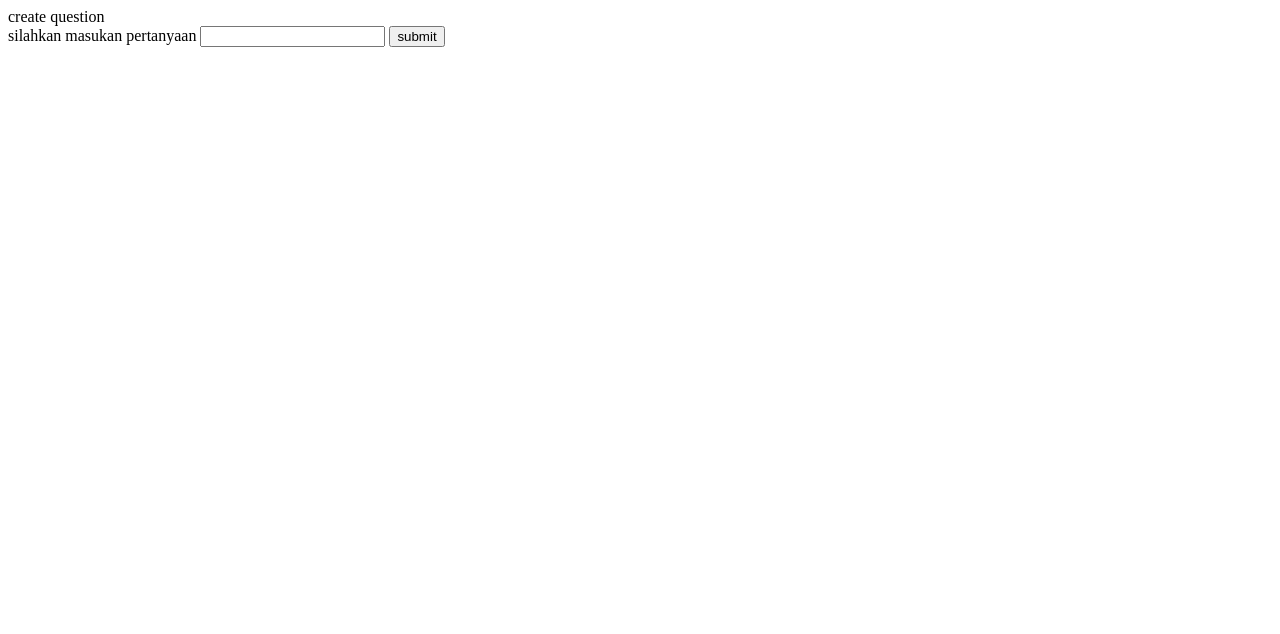
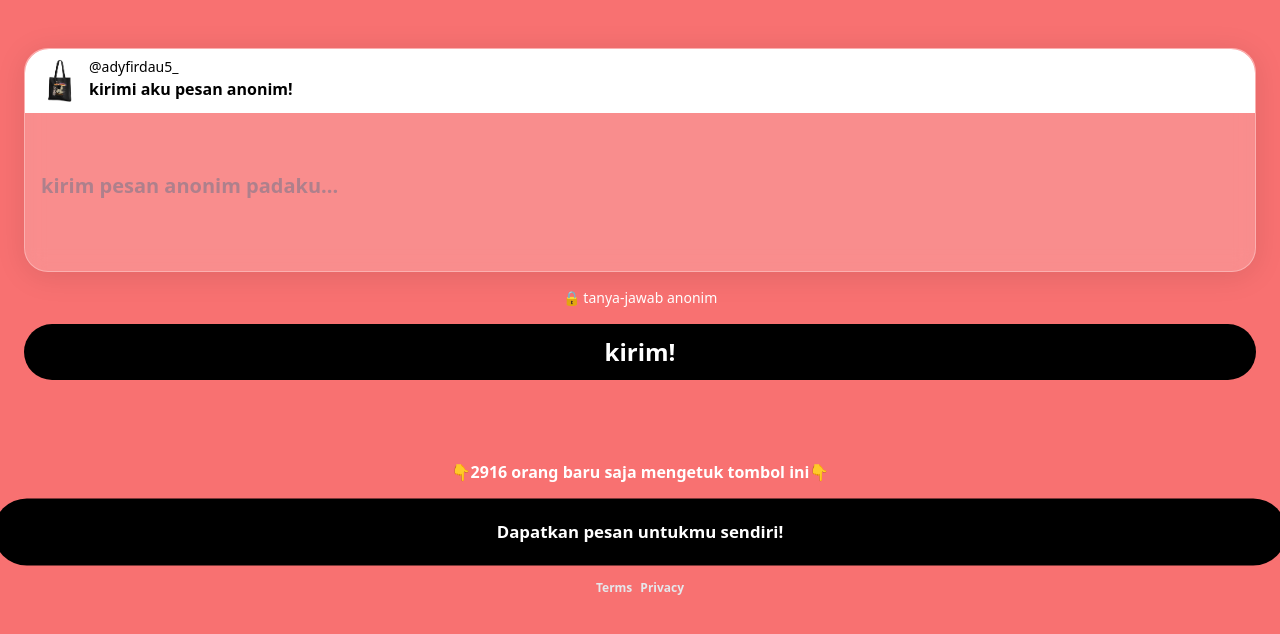
Before and after one commit to adyfp24/golang-ngl-clone, a plain HTML site: page internal/views/create-question.html in a window 1280 px wide. Drawn offline with nearby package versions, Linux system fonts and the light colour scheme.

Commit message:
feat: ui for send message

```diff
--- a/internal/views/create-question.html
+++ b/internal/views/create-question.html
@@ -1,18 +1,82 @@
 <!DOCTYPE html>
 <html lang="en">
+
 <head>
     <meta charset="UTF-8">
     <meta name="viewport" content="width=device-width, initial-scale=1.0">
+    <script src="https://cdn.tailwindcss.com"></script>
     <title>Document</title>
+    <style>
+        .glass {
+            background: rgba(255, 255, 255, 0.2);
+            box-shadow: 0 4px 30px rgba(0, 0, 0, 0.1);
+            backdrop-filter: blur(10px);
+            -webkit-backdrop-filter: blur(10px);
+            border: 1px solid rgba(255, 255, 255, 0.3);
+        }
+        @keyframes rubberBand {
+            0% {
+                transform: scale(1);
+            }
+            30% {
+                transform: scale(1);
+            }
+            40% {
+                transform: scale(0.95);
+            }
+            50% {
+                transform: scale(1.05);
+            }
+            65% {
+                transform: scale(0.97);
+            }
+            75% {
+                transform: scale(1.05);
+            }
+            100% {
+                transform: scale(1);
+            }
+        }
+        .animate-rubberBand {
+            animation: rubberBand 2s infinite;
+            transform-origin: center;
+        }
+
+    </style>
 </head>
-<body>
-    <div>create question</div>
-    <div>
-        <form action="/create-question" method="POST">
-            <label for="question">silahkan masukan pertanyaan</label>
-            <input name="question" id="question" type="text">
-            <button type="submit">submit</button>
-        </form>
+
+<body class="bg-red-400 mx-2 my-6">
+    <div class="mx-4 mt-12 h-56 mb-4 glass rounded-3xl">
+        <div class="flex py-2 mb-2 bg-white rounded-t-3xl">
+            <div class="flex mx-2">
+                <img class="w-12" src="../../web/static/img/Tote_Bag_Mockup__Front_View_1-removebg-preview.png" alt="">
+            </div>
+            <div class="flex items-start flex-col">
+                <h4 class="font-thin text-sm">@adyfirdau5_</h4>
+                <h2 class="font-bold">kirimi aku pesan anonim!</h2>
+            </div>
+        </div>
+
+        <div id="form-section" class=" mx-4">
+            <form action="/create-question" method="POST">
+                <input class="placeholder-slate-500 placeholder-opacity-50 placeholder-inherit outline-none flex items-start justify-start h-32 text-xl font-semibold text-black w-full bg-transparent" name="question"
+                    id="question" placeholder="kirim pesan anonim padaku..." type="text">
+            </form>
+        </div>
+    </div>
+    <div class="flex flex-col mx-4 items-center">
+        <p class="text-white mb-4 text-sm font-light">🔒 tanya-jawab anonim</p>
+        <button id="submit" class="w-full bg-black px-8 py-3 rounded-full text-2xl font-bold text-white">kirim!</button>
+    </div>
+
+    <div id="bottom-section" class="flex flex-col items-center justify-center mx-4 mt-20">
+        <p class="text-white text-wrap font-bold text-center text-base mb-4">👇2916 orang baru saja mengetuk tombol ini👇</p>
+        <button id="submit" class="animate-rubberBand w-full bg-black px-1 py-5 rounded-full text-base font-bold text-white">Dapatkan pesan untukmu sendiri!</button>
+        <div class="flex mt-4">
+            <h3 class="text-gray-200 font-semibold text-xs mr-2">Terms</h3>
+            <h3 class="text-gray-200 font-semibold text-xs">Privacy</h3>
+        </div>
     </div>
 </body>
+
 </html>
--- /dev/null
+++ b/tailwind.config.js
@@ -0,0 +1,8 @@
+/** @type {import('tailwindcss').Config} */
+module.exports = {
+    content: ["./src/**/*.{html,js}"],
+    theme: {
+      extend: {},
+    },
+    plugins: ['./internal/views/**/*.{html,js}'],
+  }
```
Also changed, not shown: 1 other file.
